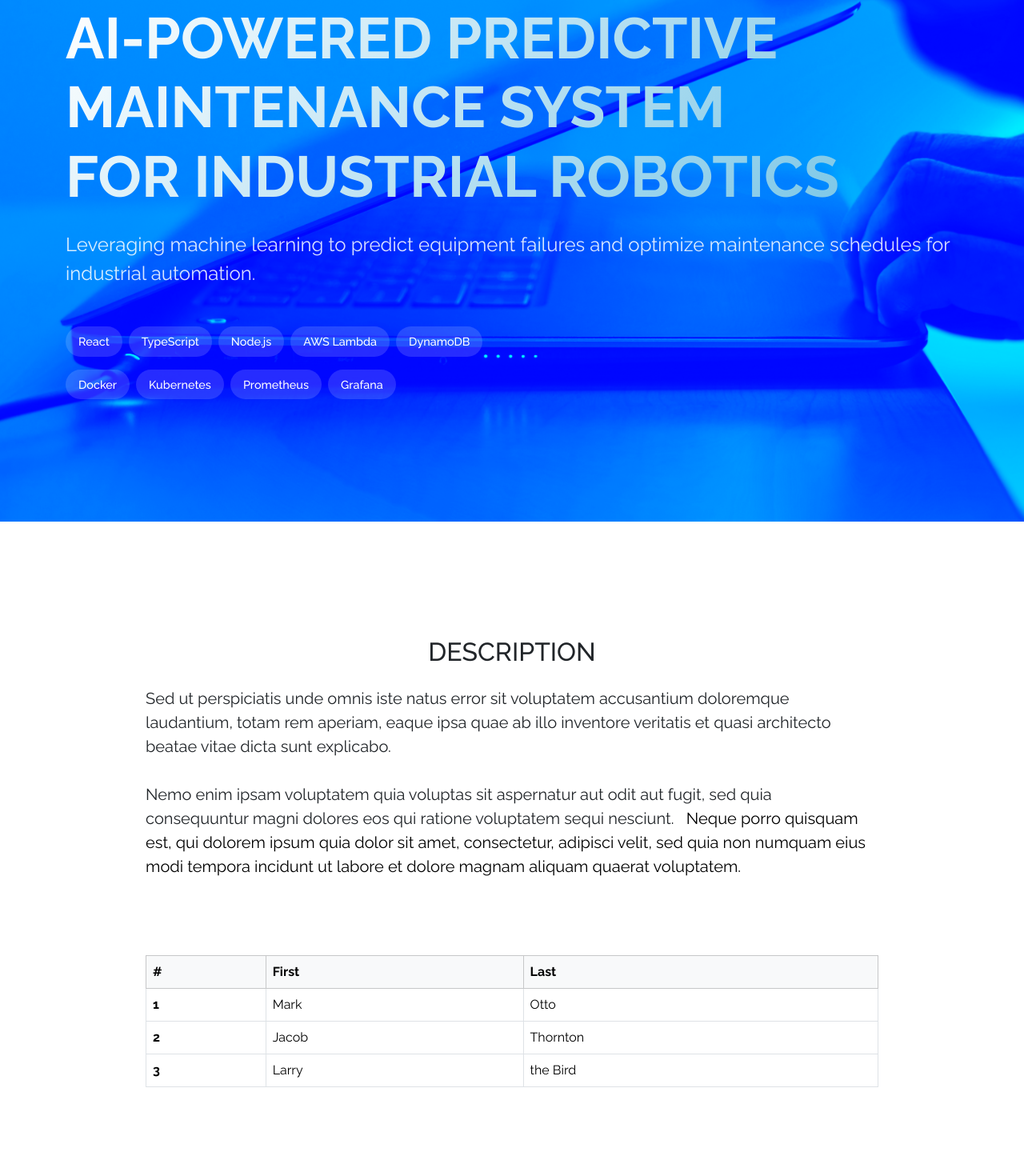
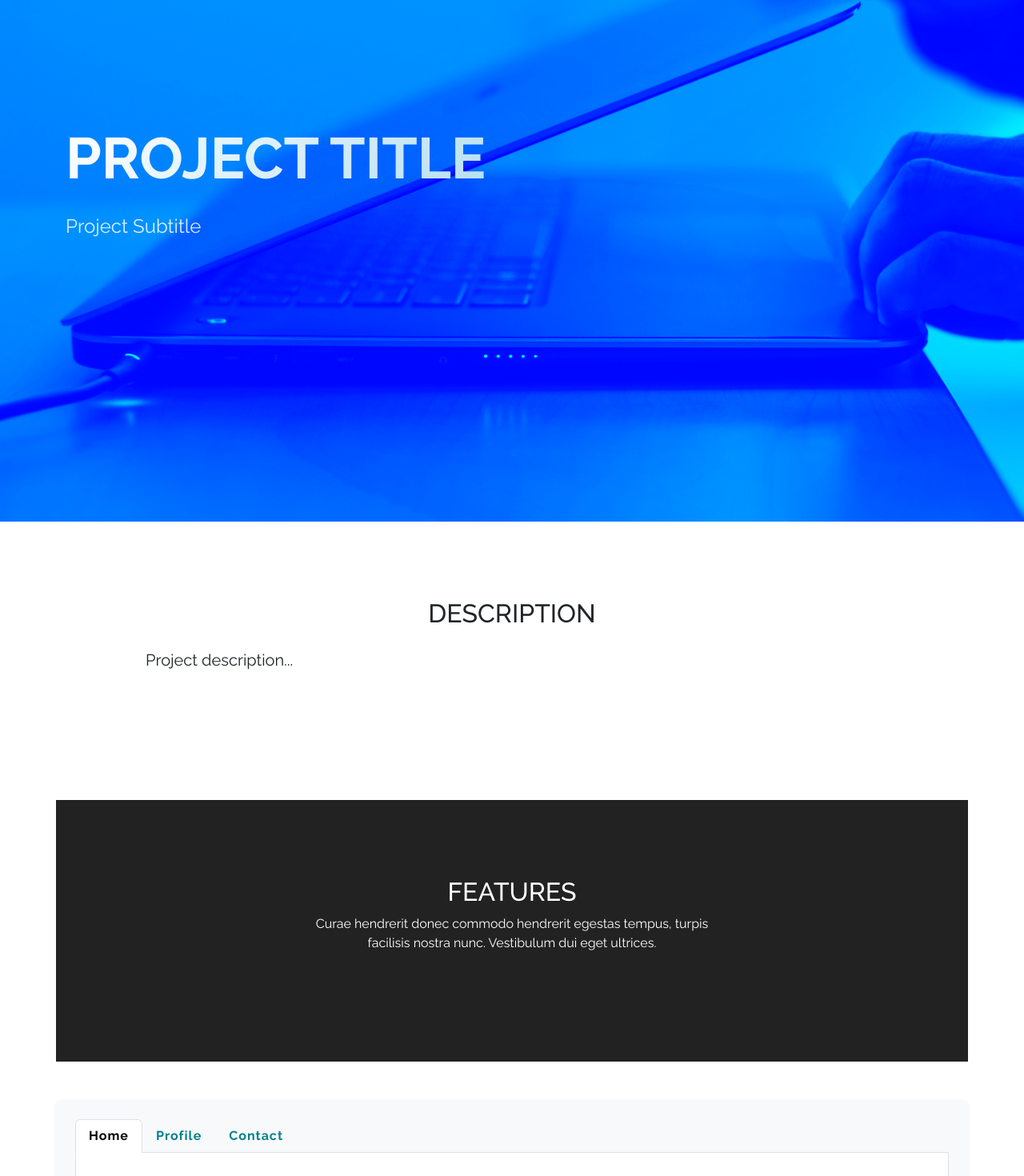
Before and after one commit to ahn-nath/personal_website_2.0, a React (Create React App) app: page /projects/automation in a window 1280 px wide. Shown: the part 204-1674 px from the top of the page at 80% size. Built offline with nearby package versions, Linux system fonts and the light colour scheme.

Commit message:
refactor: replace static with dynamic content

```diff
--- a/src/data/projectsData.js
+++ b/src/data/projectsData.js
@@ -7,9 +7,15 @@ const projects = [
             { label: "2024", color: "#0d6efd" }
         ],
         title: "AI-Powered Predictive Maintenance System for Industrial Robotics",
-        subtitle: "Subtitle for Lorem Ipsum",
+        subtitle: "Excepteur sint occaecat cupidatat non proident, sunt in culpa qui officia deserunt mollit anim id est laborum",
         technologies: ["React", "Node.js", "GraphQL", "Docker"],
         description: "Full description about Lorem Ipsum project...",
+        general_details: [
+            { label: "Client", value: "Acme Corp" },
+            { label: "Date", value: "January 2024" },
+            { label: "Category", value: "Web Development" },
+            { label: "Website", value: "https://example.com" }
+        ],
         features: [
             {
                 iconPath: "M8 16a2 2 0 0 0 2-2H6a2 2 0 0 0 2 2M8 1.918l-.797.161A4.002 4.002 0 0 0 4 6c0 .628-.134 2.197-.459 3.742-.16.767-.376 1.566-.663 2.258h10.244c-.287-.692-.502-1.49-.663-2.258C12.134 8.197 12 6.628 12 6a4.002 4.002 0 0 0-3.203-3.92L8 1.917zM14.22 12c.223.447.481.801.78 1H1c.299-.199.557-.553.78-1C2.68 10.2 3 6.88 3 6c0-2.42 1.72-4.44 4.005-4.901a1 1 0 1 1 1.99 0A5.002 5.002 0 0 1 13 6c0 .88.32 4.2 1.22 6",
@@ -55,6 +61,12 @@ const projects = [
                 ],
                 title: "Lorem Ipsum"
             }
+        ],
+          project_links: [
+            { name: 'GitHub', url: '#', icon: 'bi bi-github' },
+            { name: 'Demo video', url: '#', icon: 'bi bi-camera-reels-fill' },
+            { name: 'Live demo', url: '#', icon: 'bi bi-laptop-fill' },
+            { name: 'Marketplace', url: '#', icon: 'bi bi-bag-dash-fill' },
         ]
     },
     {
@@ -64,10 +76,16 @@ const projects = [
             { label: "WEB INTEGRATION", color: "#BB0087" },
             { label: "2024", color: "#0d6efd" }
         ],
-        title: "Web Integration",
-        subtitle: "Subtitle for Lorem Ipsum",
+        title: "Web Integration for E-commerce Platform in Retail Sector",
+        subtitle: "Excepteur sint occaecat cupidatat non proident, sunt in culpa qui officia deserunt mollit anim id est laborum",
         technologies: ["React", "Node.js", "GraphQL", "Docker"],
-        description: "Details for web integration project...",
+        description: "Sed ut perspiciatis unde omnis iste natus error sit voluptatem accusantium doloremque laudantium, totam rem aperiam, eaque ipsa quae ab illo inventore veritatis et quasi architecto beatae vitae dicta sunt explicabo. Nemo enim ipsam voluptatem quia voluptas sit aspernatur aut odit aut fugit, sed quia consequuntur magni dolores eos qui ratione voluptatem sequi nesciunt. Neque porro quisquam est, qui dolorem ipsum quia dolor sit amet, consectetur, adipisci velit, sed quia non numquam eius modi tempora incidunt ut labore et dolore magnam aliquam quaerat voluptatem. Ut enim ad minima veniam, quis nostrum exercitationem ullam corporis suscipit laboriosam, nisi ut aliquid ex ea commodi consequatur? Quis autem vel eum iure reprehenderit qui in ea voluptate velit esse quam nihil molestiae consequatur, vel illum qui dolorem eum fugiat quo voluptas nulla pariatur?",
+          general_details: [
+            { label: "Client", value: "Acme Corp" },
+            { label: "Date", value: "January 2024" },
+            { label: "Category", value: "Web Development" },
+            { label: "Website", value: "https://example.com" }
+        ],
         features: [
             {
                 iconPath: "M8 16a2 2 0 0 0 2-2H6a2 2 0 0 0 2 2M8 1.918l-.797.161A4.002 4.002 0 0 0 4 6c0 .628-.134 2.197-.459 3.742-.16.767-.376 1.566-.663 2.258h10.244c-.287-.692-.502-1.49-.663-2.258C12.134 8.197 12 6.628 12 6a4.002 4.002 0 0 0-3.203-3.92L8 1.917zM14.22 12c.223.447.481.801.78 1H1c.299-.199.557-.553.78-1C2.68 10.2 3 6.88 3 6c0-2.42 1.72-4.44 4.005-4.901a1 1 0 1 1 1.99 0A5.002 5.002 0 0 1 13 6c0 .88.32 4.2 1.22 6",
@@ -114,12 +132,6 @@ const projects = [
                 title: "Lorem Ipsum"
             }
         ],
-        general_details: [
-            { label: "Client", value: "Acme Corp" },
-            { label: "Date", value: "January 2024" },
-            { label: "Category", value: "Web Development" },
-            { label: "Website", value: "https://example.com" }
-        ],
         project_links: [
             { name: 'GitHub', url: '#', icon: 'bi bi-github' },
             { name: 'Demo video', url: '#', icon: 'bi bi-camera-reels-fill' },
--- a/src/pages/project/ProjectPage.js
+++ b/src/pages/project/ProjectPage.js
@@ -13,12 +13,12 @@ const ProjectPage = () => {
 
   return (
     <div className="homepage-content">
-      <HeroHeader />
-      <AboutSection />
+      <HeroHeader title={project ? project.title : "Project Title"} subtitle={project ? project.subtitle : "Project Subtitle"} technologies={project ? project.technologies : []} />
+      <AboutSection description={project ? project.description : "Project description..."} general_details={project ? project.general_details : []} />
       <ServicesSection title={"Features"} services={project ? project.features : []} />
       <ArchitectureDesignSection />
       <WorkGallery title={"Gallery"} projects={project ? project.gallery_items : []} openModalOnClick={true} />
-      <DemoSection />
+      <DemoSection project_links={project ? project.project_links : []} />
     </div>
   );
 };
--- a/src/pages/project/components/About.js
+++ b/src/pages/project/components/About.js
@@ -1,7 +1,7 @@
 import React from 'react';
 import SocialLink from '../../../components/SocialLink';
 
-const AboutSection = () => {
+const AboutSection = ({description, general_details}) => {
 
   return (
     <section className="about">
@@ -9,51 +9,31 @@ const AboutSection = () => {
         <div className="row g-0 justify-content-center mt-md-5">
 
 
-          <div className="col-xl-11 order-xl-1 p-5">
+          <div className="col-xl-11 order-xl-1 px-5">
             <h2 className="text-uppercase text-center mb-4">DESCRIPTION</h2>
             <p className="lead mb-0">
-              Sed ut perspiciatis unde omnis iste natus error sit voluptatem accusantium
-              doloremque laudantium, totam rem aperiam, eaque ipsa quae ab illo inventore
-              veritatis et quasi architecto beatae vitae dicta sunt explicabo.
-              <br /><br />
-              Nemo enim ipsam voluptatem quia voluptas sit aspernatur aut odit aut fugit,
-              sed quia consequuntur magni dolores eos qui ratione voluptatem sequi nesciunt.
-              &nbsp;&nbsp;
-              <span style={{ color: '#000' }}>
-                Neque porro quisquam est, qui dolorem ipsum quia dolor sit amet,
-                consectetur, adipisci velit, sed quia non numquam eius modi tempora incidunt
-                ut labore et dolore magnam aliquam quaerat voluptatem.
-              </span>
+              {description}
             </p>
 
           </div>
 
           <div className="col-xl-11 order-xl-2 p-5">
             <table class="table table-bordered table-hover">
-              <thead class="table-light">
-                <tr>
-                  <th scope="col">#</th>
-                  <th scope="col" colspan="2">First</th>
-                  <th scope="col">Last</th>
-                </tr>
-              </thead>
+
 
               <tbody>
-                <tr>
-                  <th scope="row">1</th>
-                  <td colspan="2">Mark</td>
-                  <td>Otto</td>
-                </tr>
-                <tr>
-                  <th scope="row">2</th>
-                  <td colspan="2">Jacob</td>
-                  <td>Thornton</td>
-                </tr>
-                <tr>
-                  <th scope="row">3</th>
-                  <td colspan="2">Larry</td>
-                  <td>the Bird</td>
-                </tr>
+                {general_details && general_details.map((detail, index) => (
+
+                  <tr key={index}>
+                    <td style={{ width: '5%' }}><i className="bi bi-check-circle-fill text-primary"></i></td>
+                    <th style={{ width: '20%' }} scope="row">{detail.label}</th>
+                    <td>{detail.value}</td>
+                  </tr>
+
+
+
+                ))}
+
               </tbody>
             </table>
           </div>
--- a/src/pages/project/components/Demo.js
+++ b/src/pages/project/components/Demo.js
@@ -1,14 +1,9 @@
  import React from 'react';
  import './Demo.css';
 
-const DemoSection = () => {
+const DemoSection = ({ project_links }) => {
 
-   const socialMediaPills = [
-        { name: 'GitHub', url: '#', icon: 'bi bi-github'},
-        { name: 'Demo video', url: '#', icon: 'bi bi-camera-reels-fill'},
-        { name: 'Live demo', url: '#', icon: 'bi bi-laptop-fill' },
-        { name: 'Marketplace', url: '#', icon: 'bi bi-bag-dash-fill' },
-   ]
+
 
    return (
      <header className="demo-header d-flex flex-column py-5">
@@ -23,7 +18,7 @@ const DemoSection = () => {
          <div className="tech-stack d-flex flex-column gap-3 mt-3">
            <div className="d-flex flex-wrap gap-5 justify-content-center">
 
-                {socialMediaPills.map((pill, i) => (
+                {project_links.map((pill, i) => (
                     <a key={i} href={pill.url} className="btn btn-outline-light tech-pill">
                         <i className={pill.icon}></i> {pill.name}
                     </a>
--- a/src/pages/project/components/HeroHeader.js
+++ b/src/pages/project/components/HeroHeader.js
@@ -1,8 +1,6 @@
 import './HeroHeader.css';
 
-const HeroHeader = () => {
-  const techStack1 = ['React', 'TypeScript', 'Node.js', 'AWS Lambda', 'DynamoDB'];
-  const techStack2 = ['Docker', 'Kubernetes', 'Prometheus', 'Grafana'];
+const HeroHeader = ({title, subtitle, technologies}) => {
 
   return (
     <header className="hero-header d-flex flex-column py-5">
@@ -10,24 +8,16 @@ const HeroHeader = () => {
       {/* Main Content */}
       <div className="container flex-grow-1 d-flex flex-column justify-content-center text-center text-md-start">
         <h1 className="display-2 fw-bold mb-4 gradient-text">
-          AI-Powered Predictive Maintenance System<br/>
-          for Industrial Robotics
+          {title}
         </h1>
         <p className="fs-4 mb-5 text-light-emphasis">
-          Leveraging machine learning to predict equipment failures and optimize maintenance schedules for industrial automation.
+          {subtitle}
         </p>
 
         {/* Tech Stack Pills */}
         <div className="tech-stack d-flex flex-column gap-3">
           <div className="d-flex flex-wrap gap-2 justify-content-center justify-content-md-start">
-            {techStack1.map((tech, i) => (
-              <span key={i} className="tech-pill">
-                {tech}
-              </span>
-            ))}
-          </div>
-          <div className="d-flex flex-wrap gap-2 justify-content-center justify-content-md-start">
-            {techStack2.map((tech, i) => (
+            {technologies.map((tech, i) => (
               <span key={i} className="tech-pill">
                 {tech}
               </span>
```
Also changed, not shown: src/pages/project/components/Gallery.js (deleted, +0 -13 lines).
